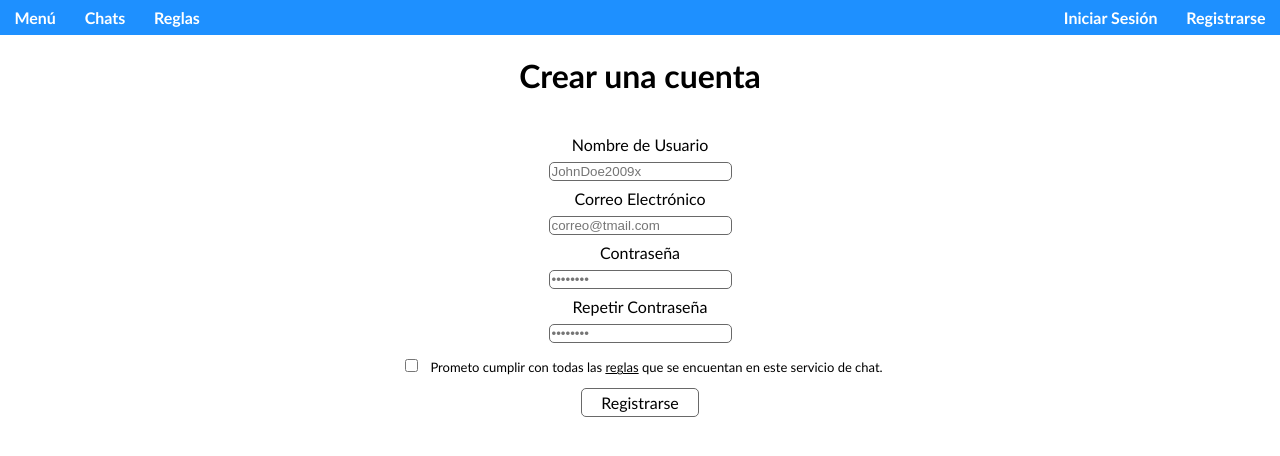
After one commit to agustinabialeket2123-blip/baseDeDatos41, a PHP site: page /registro.php in a window 1280 px wide. The commit adds this page. Shown: the top 456 px of the page. Run offline with PHP 8.4, Linux system fonts and the light colour scheme.

Commit message:
Sistema reemplazado y optimizado

```diff
--- /dev/null
+++ b/chat/base/navbar.php
@@ -0,0 +1,18 @@
+<!DOCTYPE html>
+<html>
+  <head>
+    <meta charset="UTF-8">
+	  <link href="/chat/base/style.css" rel="stylesheet" type="text/css" media="all">
+  </head>
+    <body>
+        <nav>
+            <ul>
+                <li><a href="/chat/index.php">Menú</a></li>
+                <li><a href="/chat/salas/index.php">Chats</a></li>
+                <li><a href="/chat/salas/reglas.php">Reglas</a></li>
+                <li class="rightNav"><a href="/chat/registro.php">Registrarse</a></li>
+                <li class="rightNav"><a href="/chat/login.php">Iniciar Sesión</a></li>
+            </ul>
+        </nav>
+    </body>
+    </html>
--- /dev/null
+++ b/chat/base/style.css
@@ -0,0 +1,69 @@
+body{
+margin: 0;
+font-family:'Ubuntu', 'Trebuchet MS', Arial, sans-serif;
+background-color: white;
+color: black;
+}
+main{
+  margin: 5px;
+  text-align: center;
+}
+main form{
+  margin-top: 5vh;
+}
+main form input{
+  margin: 1vh;
+}
+main ul li{
+  margin-inline: 40%;
+  text-align: justify;
+}
+
+input{
+  background-color: white;
+  border-color:dimgray;
+  border-style:solid;
+  border-width: 1px;
+  border-radius: 5px;
+}
+.button{
+  padding: 0.5vh;
+  padding-inline: 1.5vw;
+  font-size: medium;
+  font-family:'Ubuntu', 'Trebuchet MS', Arial, sans-serif;
+}
+.smallText{
+  font-size: small;
+}
+.smallText a{
+  color:black;
+}
+
+
+nav{
+  background-color: dodgerblue;
+  color: white;
+  display: float;
+  font-size: medium;
+}
+nav ul {
+  list-style-type: none;
+  margin: 0;
+  padding: 0;
+  overflow: hidden;
+  }
+
+nav ul li {
+  float: left;
+  padding-inline: 0.5vw;
+  float: center;
+  margin: 1vh;
+}
+nav ul li a{
+text-decoration: none;
+color: white;
+font-weight: bold;
+}
+.rightNav{
+  float: right;
+}
--- /dev/null
+++ b/chat/registro.php
@@ -0,0 +1,31 @@
+<!DOCTYPE html>
+<html lang="es">
+<head>
+    <meta charset="UTF-8">
+    <meta name="viewport" content="width=device-width, initial-scale=1.0">
+    <title>Registro</title>
+</head>
+<body>
+    <?php include("base/navbar.php"); ?>
+    <main>
+        <h1>Crear una cuenta</h1>
+        <form action="/chat/scripts/account.php" method="POST">
+                <label for="username">Nombre de Usuario</label><br>
+                <input type="text" name="username" placeholder="JohnDoe2009x"required><br>
+
+                <label for="email">Correo Electrónico</label><br>
+                <input type="email" name="email" placeholder="correo@tmail.com" required><br>
+
+                <label for="pass">Contraseña</label><br>
+                <input type="password" name="pass" placeholder="••••••••" required><br>
+
+                <label for="passCheck">Repetir Contraseña</label><br>
+                <input type="password" name="passCheck" placeholder="••••••••" required><br>
+
+                <input class="checkbox" type="checkbox" name="agree" required>
+                <label class="smallText" for="agree">Prometo cumplir con todas las <a href="reglas.html">reglas</a> que se encuentan en este servicio de chat.</label>		<br>
+                <input class="button" type="submit" value="Registrarse">
+            </form>
+    </main>
+</body>
+</html>
--- a/chat/save_user.php
+++ b/chat/scripts/account.php
@@ -5,5 +5,5 @@ $email=$_POST["email"];
 $password=$_POST["pass"];
 $sql="INSERT INTO user (username,email,pass) VALUES ('$username','$email','$pass')";
 $conexion->query($sql);
-echo "User saved correctly";
+echo "Cuenta registrada correctamente";
 ?>
```
Also changed, not shown: chat/clients.php (deleted, +0 -17 lines), chat/index.php (added, +20 -0 lines), chat/login.php (added, +23 -0 lines), chat/salas/index.php (added, +15 -0 lines), chat/setup.php (deleted, +0 -34 lines), chat/scripts/basededatos.sql (renamed from chat/basededatos.sql), chat/scripts/config.php (renamed from chat/config.php), chat/scripts/fetch.php (renamed from chat/fetch.php), 2 other files.
